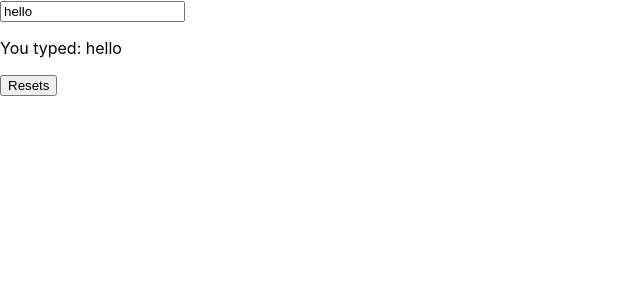
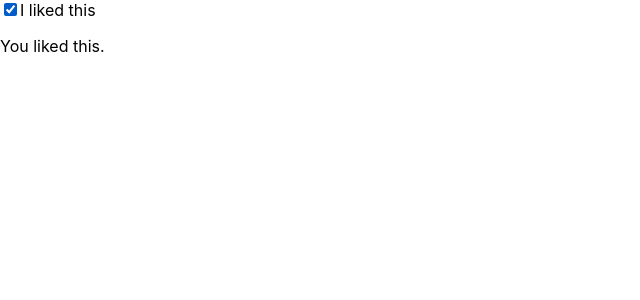
Before and after one commit to annhhnguyen1711/REACTJS, a React (Create React App) app in the folder hoctap/: page / in a window 1280 px wide. Shown: the top 300 px of the page, without its empty margins (0-640 px from the left). Built offline with nearby package versions, Linux system fonts and the light colour scheme.

Commit message:
reactjs js

```diff
--- /dev/null
+++ b/hoctap/src/components/reactdev/Checkbox(boolean).js
@@ -0,0 +1,19 @@
+import { useState } from "react";
+
+export default function MyCheckbox() {
+  const [liked, setLiked] = useState(true);
+
+  function handleChange(e) {
+    setLiked(e.target.checked);
+  }
+
+  return (
+    <>
+      <label>
+        <input type="checkbox" checked={liked} onChange={handleChange} />I liked
+        this
+      </label>
+      <p>You {liked ? "liked" : "did not like"} this.</p>
+    </>
+  );
+}
--- a/hoctap/src/index.js
+++ b/hoctap/src/index.js
@@ -8,6 +8,7 @@ import RegistrationForm from "./components/RegisterForm";
 import reportWebVitals from "./ReactHooks/reportWebVitals";
 import Counter from "./components/reactdev/counter(number)";
 import MyInput from "./components/reactdev/string";
+import MyCheckbox from "./components/reactdev/Checkbox(boolean)";
 
 //Nhớ lỗi chính tả
 //viết đuôi folder import đầy đủ
@@ -59,7 +60,8 @@ root.render(
     {/* <MyAppWithProps></MyAppWithProps> */}
     {/* <RegistrationForm></RegistrationForm> */}
     {/* <Counter> </Counter> */}
-    <MyInput></MyInput>
+    {/* <MyInput></MyInput> */}
+    <MyCheckbox></MyCheckbox>
   </React.StrictMode>
 );
 
```
